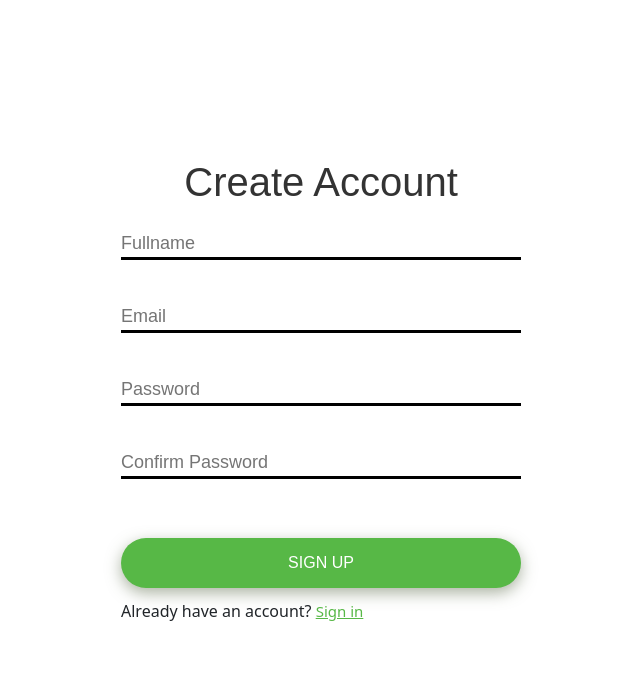
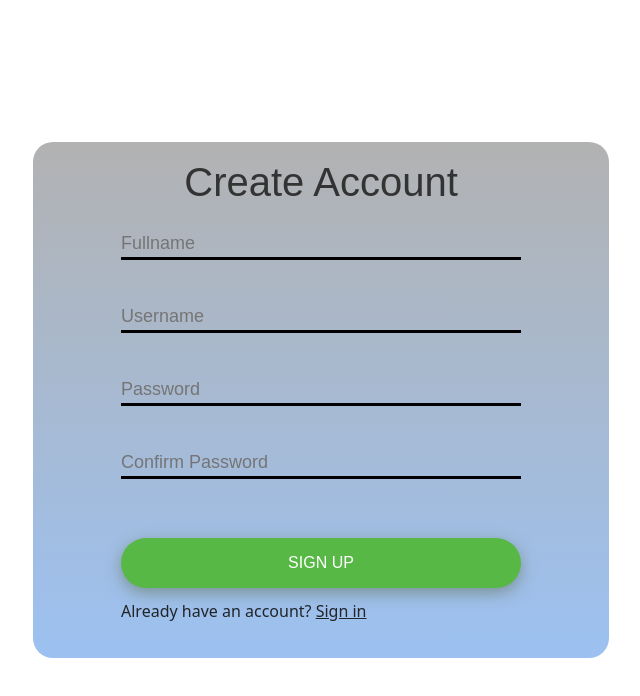
Before and after one commit to otaEshi/movie-app, a React (Create React App) app in the folder fe/: page /sign_up in a window 1280 px wide. Shown: the top 696 px of the page, without its empty margins (319-959 px from the left). Built offline with nearby package versions, Linux system fonts and the light colour scheme.

Commit message:
add login & signup to fe

```diff
--- a/fe/package.json
+++ b/fe/package.json
@@ -3,10 +3,13 @@
   "version": "0.1.0",
   "private": true,
   "dependencies": {
+    "@emotion/react": "^11.11.1",
+    "@emotion/styled": "^11.11.0",
     "@fortawesome/fontawesome-free": "^6.4.2",
     "@fortawesome/fontawesome-svg-core": "^6.4.2",
     "@fortawesome/free-solid-svg-icons": "^6.4.2",
     "@fortawesome/react-fontawesome": "^0.2.0",
+    "@mui/material": "^5.14.20",
     "@reduxjs/toolkit": "^1.9.7",
     "@testing-library/jest-dom": "^5.14.1",
     "@testing-library/react": "^13.0.0",
--- a/fe/src/components/auth/SignInPage.tsx
+++ b/fe/src/components/auth/SignInPage.tsx
@@ -5,8 +5,9 @@ import { ISignInPayload } from "../../types/auth";
 import { signInRequest } from "./authApi";
 import './auth.scss';
 
-function SignInPage() {
+function SignInPage({setOpenSignUpModal, setOpenSignInModal}:any) {
     const [email, setEmail] = useState<string>('');
+    const [username, setUsername] = useState<string>('');
     const [password, setPassword] = useState<string>('');
     const [emailError, setEmailError] = useState<string>('');
     const [passwordError, setPasswordError] = useState<string>('');
@@ -27,9 +28,12 @@ function SignInPage() {
 
     const handleInputChange = (e: React.ChangeEvent<HTMLInputElement>) => {
         const { id, value } = e.target;
-        if (id === 'email') {
-            setEmail(value);
-            setEmailError('');
+        // if (id === 'email') {
+        //     setEmail(value);
+        //     setEmailError('');
+        // }
+        if (id === 'username') {
+            setUsername(value);
         }
         if (id === 'password') {
             setPassword(value);
@@ -38,14 +42,14 @@ function SignInPage() {
     };
 
     const handleSignIn = () => {
-        if (email === '') {
-            setEmailError('This field must not be blank.');
-            return;
-        }
-        if (!emailRegex.test(email)) {
-            setEmailError('Please enter a valid email address.');
-            return;
-        }
+        // if (email === '') {
+        //     setEmailError('This field must not be blank.');
+        //     return;
+        // }
+        // if (!emailRegex.test(email)) {
+        //     setEmailError('Please enter a valid email address.');
+        //     return;
+        // }
         if (password === '') {
             setPasswordError('This field must not be blank.');
             return;
@@ -60,7 +64,7 @@ function SignInPage() {
         }
 
         const payload: ISignInPayload = {
-            email: email,
+            username: username,
             password: password
         };
 
@@ -83,12 +87,12 @@ function SignInPage() {
                         <h1 className="custom-signin-title mb-4">Sign In</h1>
                         <div>
                             <input
-                                type="email"
-                                id="email"
+                                type="text"
+                                id="username"
                                 className="custom-input"
-                                value={email || ''}
+                                value={username || ''}
                                 onChange={(e) => handleInputChange(e)}
-                                placeholder="Email"
+                                placeholder="username"
                                 onKeyDown={handleKeyDown}
                             />
                         </div>
@@ -114,9 +118,15 @@ function SignInPage() {
                                 Sign In
                             </button>
                         </div>
-                        <p>
-                            Don't have an account? <Link className='custom-nav-text' to='/sign_up' tabIndex={-1}>Sign up</Link>
-                        </p>
+                        <div>
+                            <p>
+                                {/* Don't have an account? <Link className='custom-nav-text' to='/sign_up' tabIndex={-1}>Sign up</Link> */}
+                                Don't have an account? <span className='custom-nav-text' onClick={() => {
+                                    setOpenSignInModal(false);
+                                    setOpenSignUpModal(true);
+                                }} tabIndex={-1}>Sign up</span>
+                            </p>
+                        </div>
                     </div>
                 </div>
             </div>
--- a/fe/src/components/auth/SignUpPage.tsx
+++ b/fe/src/components/auth/SignUpPage.tsx
@@ -5,9 +5,10 @@ import { Link, useNavigate } from 'react-router-dom';
 import { ISignUpPayload } from '../../types/auth';
 import { signUpRequest } from './authApi';
 
-function SignUpPage() {
+function SignUpPage({setOpenSignInModal, setOpenSignUpModal}:any) {
   const [fullname, setfullname] = useState<string>('');
   const [email, setEmail] = useState<string>('');
+  const [username, setUsername] = useState<string>('');
   const [password, setPassword] = useState<string>('');
   const [confirmPassword, setConfirmPassword] = useState<string>('');
   const [fullnameError, setfullnameError] = useState<string>('');
@@ -28,9 +29,8 @@ function SignUpPage() {
       setfullname(value);
       setfullnameError('');
     }
-    if (id === 'email') {
-      setEmail(value);
-      setEmailError('');
+    if (id === 'username') {
+      setUsername(value);
     }
     if (id === 'password') {
       setPassword(value);
@@ -47,14 +47,14 @@ function SignUpPage() {
       setfullnameError('This field must not be blank.');
       return;
     }
-    if (email === '') {
-      setEmailError('This field must not be blank.');
-      return;
-    }
-    if (!emailRegex.test(email)) {
-      setEmailError('Please enter a valid email address.');
-      return;
-    }
+    // if (email === '') {
+    //   setEmailError('This field must not be blank.');
+    //   return;
+    // }
+    // if (!emailRegex.test(email)) {
+    //   setEmailError('Please enter a valid email address.');
+    //   return;
+    // }
     if (password === '') {
       setPasswordError('This field must not be blank.');
       return;
@@ -78,21 +78,27 @@ function SignUpPage() {
 
     // Dispatch sign up request
     const payload: ISignUpPayload = {
-      fullname: fullname,
-      email: email,
+      name: fullname,
+      email: "",
+      username: username,
       password: password,
+      day_of_birth: 0,
+      month_of_birth: 0,
+      year_of_birth: 0,
     };
     dispatch<any>(signUpRequest(payload))
       .then((result: any) => {
         if (result.payload?.response?.request?.response) {
           const response = JSON.parse(result.payload.response.request.response);
+          console.log(response)
           const errorMessage = response.detail;
+
           console.log(errorMessage);
           if (errorMessage === "User is existed") {
             setEmailError('User Exists');
           }
         } else {
-          setShowSuccessMessage(!showSuccessMessage);
+          // setShowSuccessMessage(!showSuccessMessage);
         }
       });
     // console.log("test: ", showSuccessMessage)
@@ -125,12 +131,12 @@ function SignUpPage() {
             <div className='custom-error-text-wrapper'>{fullnameError && <div className="text-danger small custom-error-text">{fullnameError}</div>}</div>
             <div>
               <input
-                type="email"
-                id="email"
+                type="text"
+                id="username"
                 className="custom-input"
-                value={email || ''}
+                value={username || ''}
                 onChange={(e) => handleInputChange(e)}
-                placeholder="Email"
+                placeholder="Username"
               />
             </div>
             <div className='custom-error-text-wrapper'>{emailError && <div className="text-danger small custom-error-text">{emailError}</div>}</div>
@@ -165,11 +171,19 @@ function SignUpPage() {
                 Sign Up
               </button>
             </div>
-            <p>
-              Already have an account? <Link to='/sign_in' className='custom-nav-text' tabIndex={-1}>
-                Sign in
-              </Link>
-            </p>
+            <div>
+              <p>
+                {/* Already have an account? <Link to='/sign_in' className='custom-nav-text' tabIndex={-1}>
+                  Sign in
+                </Link> */}
+                Already have an account? <span className='custom-text-link' onClick={() => {
+                  setOpenSignInModal(true);
+                  setOpenSignUpModal(false);
+                 }} tabIndex={-1}>
+                  Sign in
+                </span>
+              </p>
+            </div>
           </div>
         </div>
       </div>
--- a/fe/src/components/auth/auth.scss
+++ b/fe/src/components/auth/auth.scss
@@ -1,6 +1,11 @@
 .custom-container {
-    width: 100%;
-    min-height: 100vh;
+    width: 45%;
+    height: fit-content;
+    padding-top: 1rem;
+    padding-bottom: 1rem;
+    border-radius: 20px;
+    // min-height: 100vh;
+    background-image: linear-gradient(rgba(0,0,0,0.3), rgb(156, 193, 241));
     display: flex;
     justify-content: center;
     align-items: center;
--- a/fe/src/components/header/Header.tsx
+++ b/fe/src/components/header/Header.tsx
@@ -3,10 +3,15 @@ import { useNavigate } from 'react-router-dom';
 import './header.css';
 import '@fortawesome/fontawesome-free/css/all.css';
 import { Dropdown } from 'react-bootstrap';
+import Modal from '@mui/material/Modal';
+import SignInPage from '../auth/SignInPage';
+import SignUpPage from '../auth/SignUpPage';
 
 const Header = () => {
   const [Mobile, setMobile] = useState(false);
   const [search, setSearch] = useState<string>('');
+  const [openSignInModal, setOpenSignInModal] = useState<boolean>(false);
+  const [openSignUpModal, setOpenSignUpModal] = useState<boolean>(false);
 
   const navigate = useNavigate();
 
@@ -101,12 +106,32 @@ const Header = () => {
               </Dropdown.Menu>
             </Dropdown>
           ) : (
-            <button className='header-button' onClick={() => { navigate('/sign_in') }}>
+            <button className='header-button' onClick={() => {
+              setOpenSignInModal(true);
+             }}>
               <i className="fa fa-sign-in" aria-hidden="true"></i>
             </button>
           )}
         </div>
       </div>
+
+      {/* Modals */}
+      <Modal
+        open={openSignInModal}
+        onClose={() => setOpenSignInModal(false)}
+        aria-labelledby="modal-modal-title"
+        aria-describedby="modal-modal-description"
+      >
+        <SignInPage setOpenSignUpModal={setOpenSignUpModal} setOpenSignInModal={setOpenSignInModal}/>
+      </Modal>
+
+      <Modal
+        open={openSignUpModal}
+        onClose={() => setOpenSignUpModal(false)}
+        aria-labelledby="modal-modal-title"
+        aria-describedby="modal-modal-description">
+        <SignUpPage setOpenSignUpModal={setOpenSignUpModal} setOpenSignInModal={setOpenSignInModal}/>
+      </Modal>
     </header>
   );
 };
--- a/fe/src/utils/sendRequest.ts
+++ b/fe/src/utils/sendRequest.ts
@@ -16,11 +16,12 @@ interface RequestOptions {
     thunkApi: any,
     method: Method;
     defineAlert?: boolean;
+    headers?: any;
 }
 
 export const sendRequest = async (url: string, options?: Partial<RequestOptions>) => {
     const method = options?.method || "GET";
-    let config: AxiosRequestConfig = { method: method, url: url };
+    let config: AxiosRequestConfig = { method: method, url: url, headers: options?.headers };
     if (options?.payload) {
         if (method.toUpperCase() === "GET") {
             config["params"] = options.payload;
```
Also changed, not shown: fe/src/components/auth/authApi.ts (+8 -2 lines), fe/src/types/auth.ts (+6 -2 lines), 2 other files (tests, documents, lock files or other folders).
